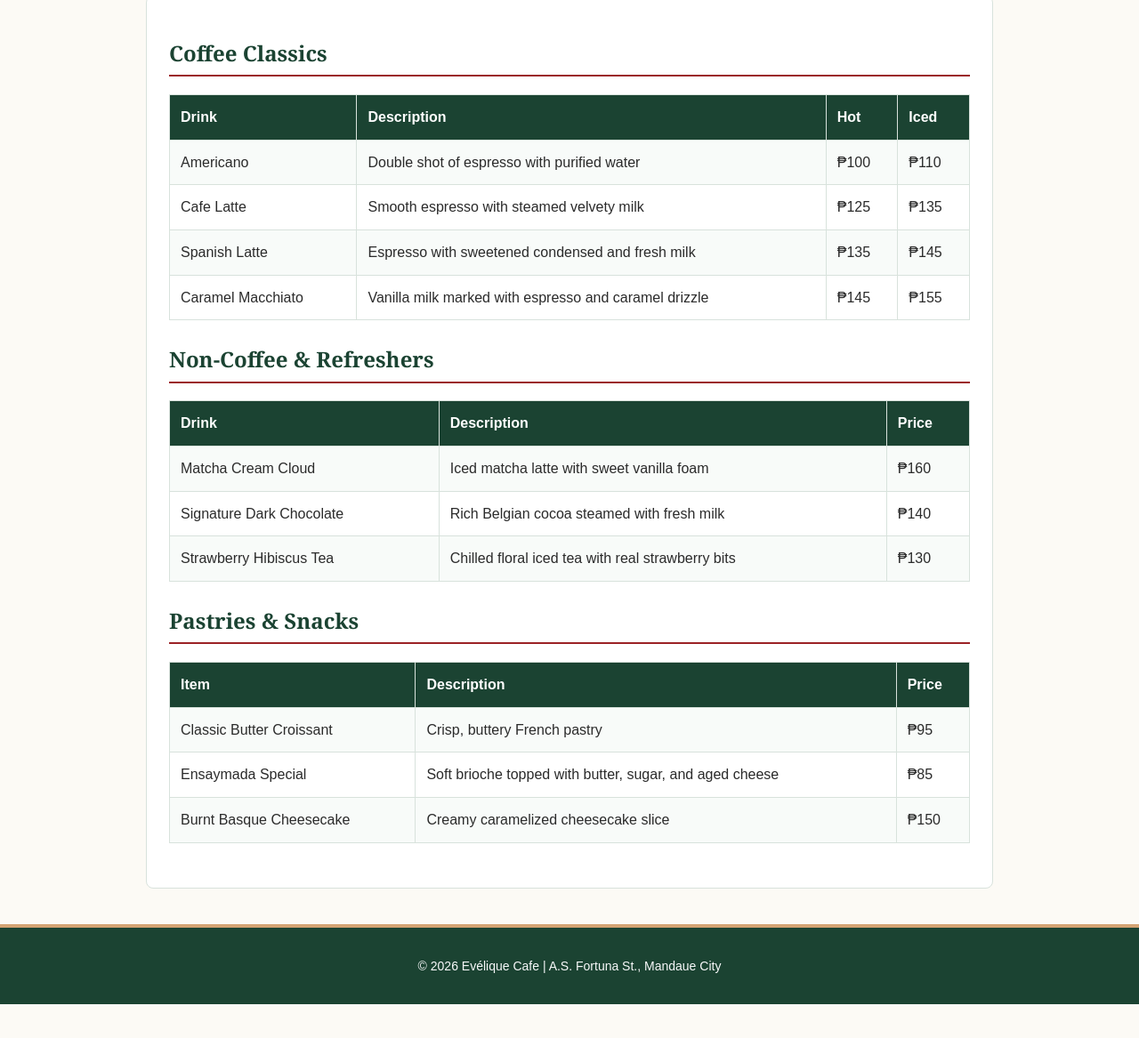
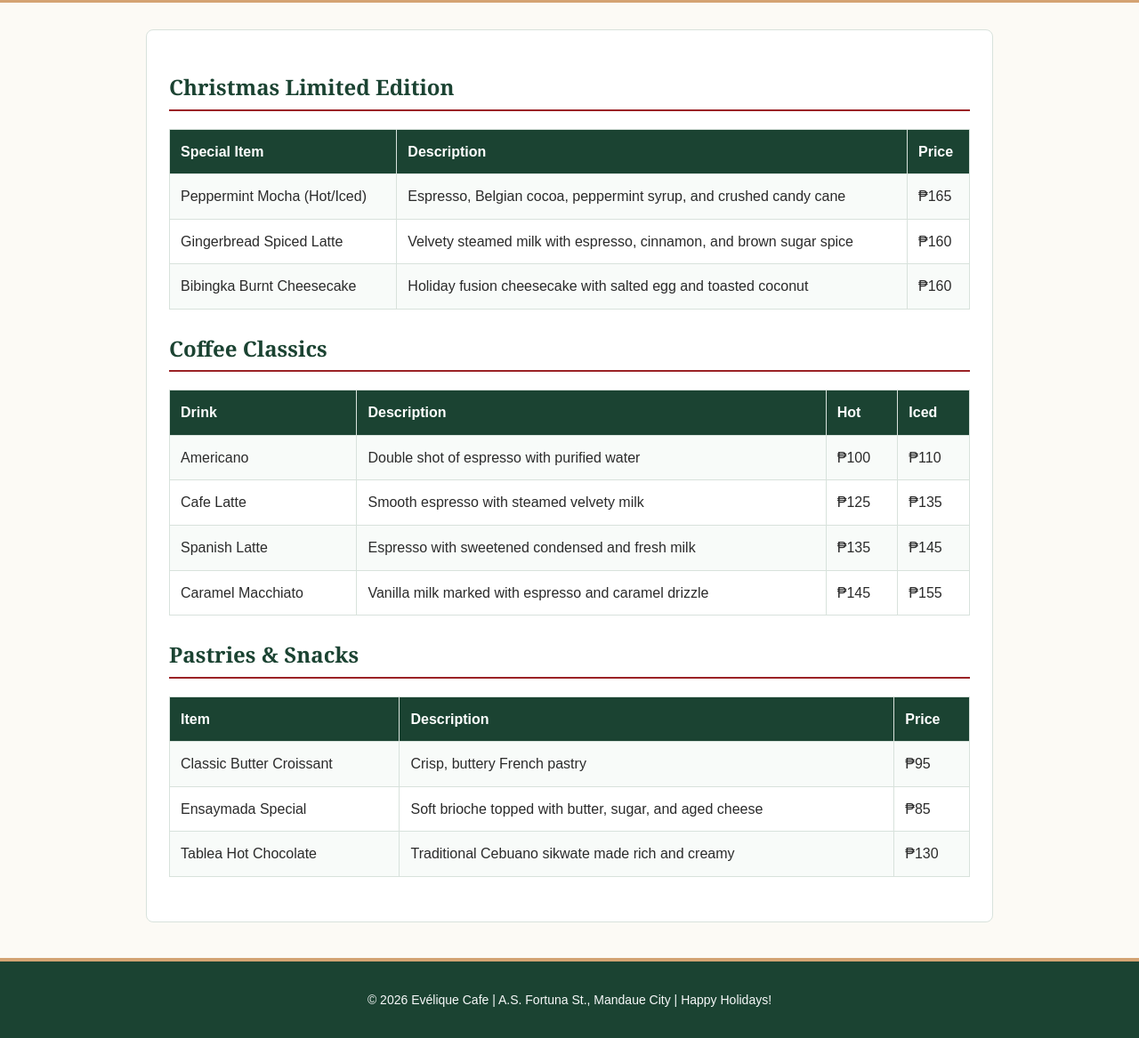
Before and after one commit to Ludzkie/Evelique-Cafe, a plain HTML site: page menu.html in a window 1280 px wide. Shown: the part 178-1345 px from the top of the page at 89% size. Before the commit the page ends 1307 px from the top, so only its background shows below. Drawn offline with Linux system fonts and the light colour scheme.

Commit message:
Update menu.html

```diff
--- a/menu.html
+++ b/menu.html
@@ -6,6 +6,10 @@
     <link rel="stylesheet" href="style.css">
 </head>
 <body>
+
+    <div class="holiday-banner">
+        Season's Greetings! Enjoy 10% OFF on Holiday Drinks from Dec 20 – Jan 1!
+    </div>
 
     <header>
         <h1>Evélique Cafe</h1>
@@ -17,6 +21,30 @@
     </header>
 
     <div class="container">
+        <h2>Christmas Limited Edition</h2>
+        <table>
+            <tr>
+                <th>Special Item</th>
+                <th>Description</th>
+                <th>Price</th>
+            </tr>
+            <tr>
+                <td>Peppermint Mocha (Hot/Iced)</td>
+                <td>Espresso, Belgian cocoa, peppermint syrup, and crushed candy cane</td>
+                <td>₱165</td>
+            </tr>
+            <tr>
+                <td>Gingerbread Spiced Latte</td>
+                <td>Velvety steamed milk with espresso, cinnamon, and brown sugar spice</td>
+                <td>₱160</td>
+            </tr>
+            <tr>
+                <td>Bibingka Burnt Cheesecake</td>
+                <td>Holiday fusion cheesecake with salted egg and toasted coconut</td>
+                <td>₱160</td>
+            </tr>
+        </table>
+
         <h2>Coffee Classics</h2>
         <table>
             <tr>
@@ -51,30 +79,6 @@
             </tr>
         </table>
 
-        <h2>Non-Coffee & Refreshers</h2>
-        <table>
-            <tr>
-                <th>Drink</th>
-                <th>Description</th>
-                <th>Price</th>
-            </tr>
-            <tr>
-                <td>Matcha Cream Cloud</td>
-                <td>Iced matcha latte with sweet vanilla foam</td>
-                <td>₱160</td>
-            </tr>
-            <tr>
-                <td>Signature Dark Chocolate</td>
-                <td>Rich Belgian cocoa steamed with fresh milk</td>
-                <td>₱140</td>
-            </tr>
-            <tr>
-                <td>Strawberry Hibiscus Tea</td>
-                <td>Chilled floral iced tea with real strawberry bits</td>
-                <td>₱130</td>
-            </tr>
-        </table>
-
         <h2>Pastries & Snacks</h2>
         <table>
             <tr>
@@ -93,15 +97,15 @@
                 <td>₱85</td>
             </tr>
             <tr>
-                <td>Burnt Basque Cheesecake</td>
-                <td>Creamy caramelized cheesecake slice</td>
-                <td>₱150</td>
+                <td>Tablea Hot Chocolate</td>
+                <td>Traditional Cebuano sikwate made rich and creamy</td>
+                <td>₱130</td>
             </tr>
         </table>
     </div>
 
     <footer>
-        <p>&copy; 2026 Evélique Cafe | A.S. Fortuna St., Mandaue City</p>
+        <p>&copy; 2026 Evélique Cafe | A.S. Fortuna St., Mandaue City | Happy Holidays!</p>
     </footer>
 
 </body>
```
